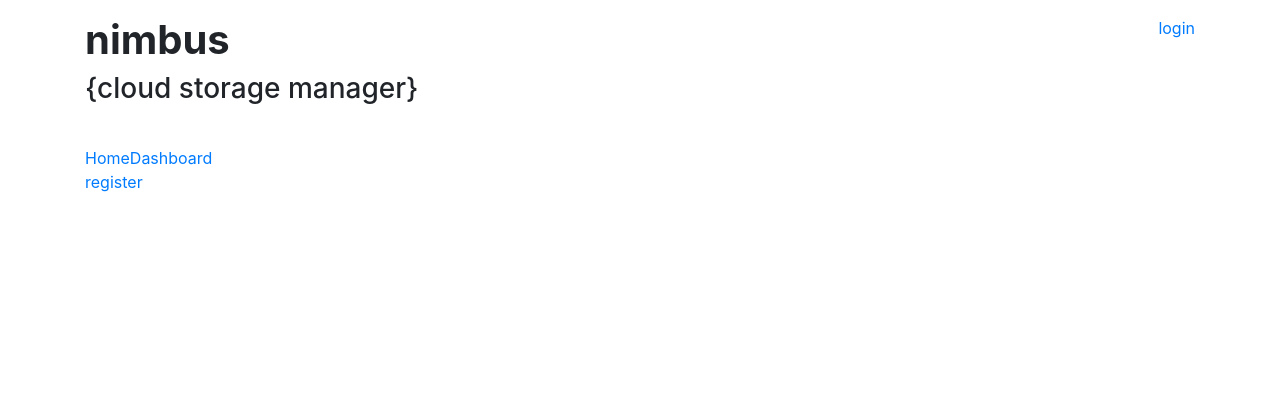
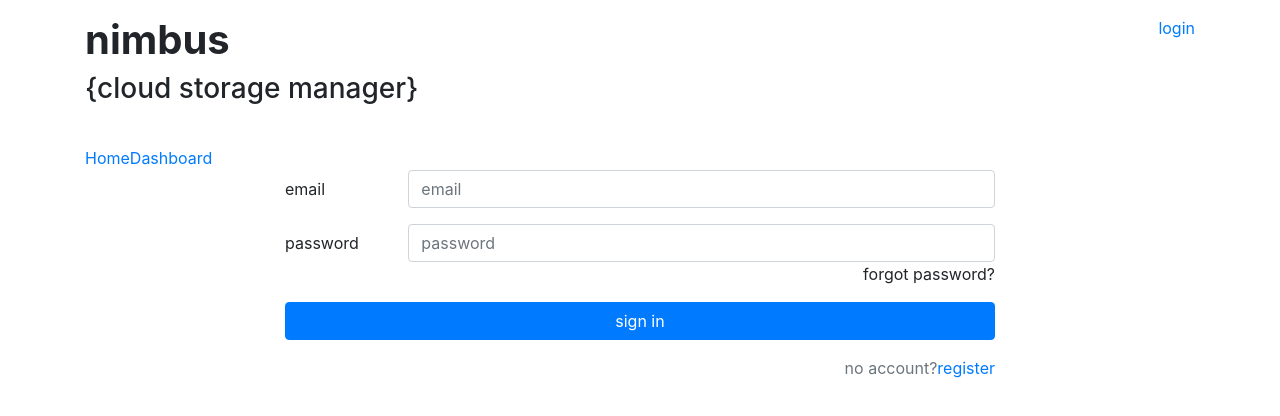
Before and after one commit to hleong25/nimbus-frontend-ng2, an Angular app: page /user/login in a window 1280 px wide. Shown: the top 416 px of the page. Built offline with nearby package versions, Linux system fonts and the light colour scheme.

Commit message:
Style login page

```diff
--- a/src/app/dashboard/search-box/components/search-box.component.html
+++ b/src/app/dashboard/search-box/components/search-box.component.html
@@ -1,4 +1,4 @@
-<div id="search" class="row">
+<div id="search">
   <form>
     <div class="col-md-8 offset-md-2">
       <div class="input-group">
--- a/src/app/user/components/login/login.component.html
+++ b/src/app/user/components/login/login.component.html
@@ -1,3 +1,35 @@
-<div class="login">
-  <a routerLink="/user/register" rouerLinkActive="active">register</a>
+<div id="login" class="col-md-8 offset-md-2">
+  <form>
+
+    <div class="form-group row">
+      <label for="inputEmail" class="col-md-2 col-form-label">email</label>
+      <div class="col-md-10">
+        <input type="email" class="form-control" id="inputEmail" placeholder="email">
+      </div>
+    </div>
+
+    <div class="form-group row">
+      <label for="inputPassword" class="col-md-2 col-form-label">password</label>
+      <div class="col-md-10">
+        <input type="password" class="form-control" id="inputPassword" placeholder="password">
+        <div class="text-md-right">
+          <span>forgot password?</span>
+        </div>
+      </div>
+    </div>
+
+    <div class="form-group row">
+      <div class="col-md-12">
+        <button type="submit" class="w-100 btn btn-primary">sign in</button>
+      </div>
+    </div>
+
+    <div class="form-group row">
+      <div class="col-md-12 text-md-right">
+          <span class="text-muted">no account?</span>
+          <a routerLink="/user/register" rouerLinkActive="active">register</a>
+      </div>
+    </div>
+
+  </form>
 </div>
```
